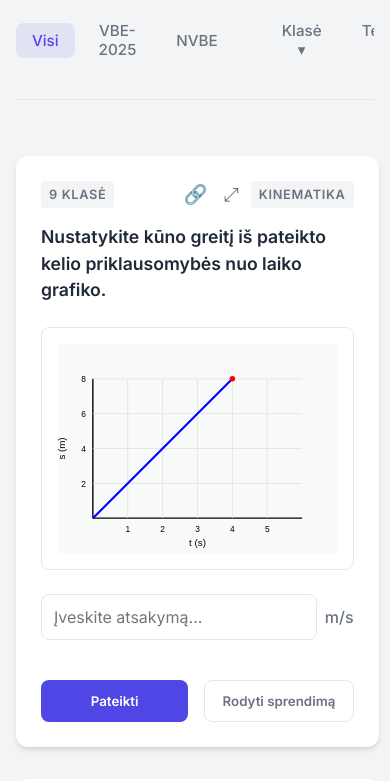
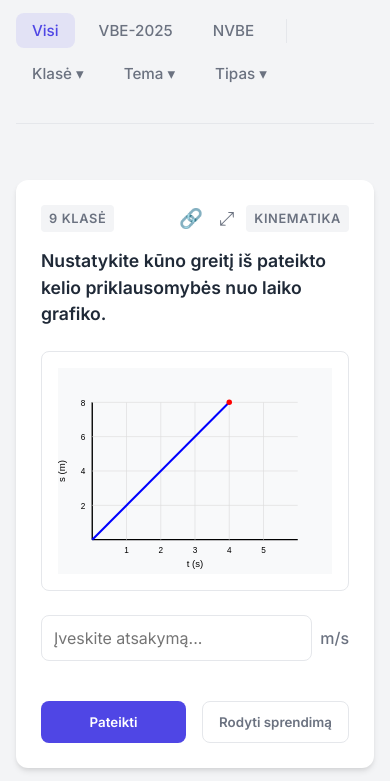
Before and after one commit to fizlib/fizlib.github.io, a plain HTML site: page index.html in a window 390 px wide. Shown: the part 63-844 px from the top of the page. Drawn offline with nearby package versions, Linux system fonts and the light colour scheme.

Commit message:
fixed mobile menu

```diff
--- a/css/style.css
+++ b/css/style.css
@@ -98,7 +98,7 @@ body {
     min-width: 160px;
     box-shadow: var(--shadow-lg);
     border-radius: var(--radius-md);
-    z-index: 20;
+    z-index: 1000;
     padding: 0.5rem 0;
     border: 1px solid var(--border-color);
 }
@@ -160,14 +160,13 @@ body {
 .card-header {
     display: flex;
     justify-content: space-between;
-    align-items: flex-start;
+    align-items: center;
     margin-bottom: 1rem;
     font-size: 0.8rem;
     color: var(--text-secondary);
     text-transform: uppercase;
     letter-spacing: 0.05em;
     font-weight: 600;
-    gap: 1rem;
 }
 
 .badge {
@@ -343,12 +342,12 @@ body {
 
     .main-nav {
         width: 100%;
-        overflow-x: auto;
-        overflow-y: hidden;
+        overflow-x: visible;
+        overflow-y: visible;
         -webkit-overflow-scrolling: touch;
         padding-bottom: 0.5rem;
         gap: 0.5rem;
-        flex-wrap: nowrap;
+        flex-wrap: wrap;
     }
 
     .main-nav::-webkit-scrollbar {
```
